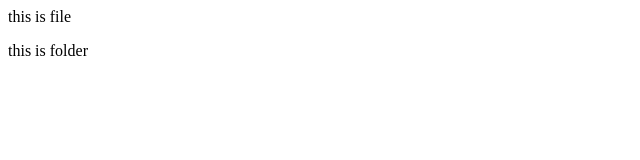
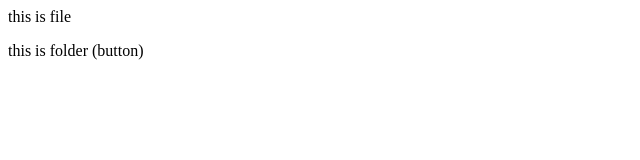
Before and after one commit to dixit1836/Bhanderi, a plain HTML site: page index.html in a window 1280 px wide. Shown: the full height of the page, 0-640 px from the left. Drawn offline with Linux system fonts and the light colour scheme.

Commit message:
add button

```diff
--- a/index.html
+++ b/index.html
@@ -1,2 +1,2 @@
 <p>this is file</p>
-<p>this is folder</p>
+<p>this is folder (button)</p>
```
